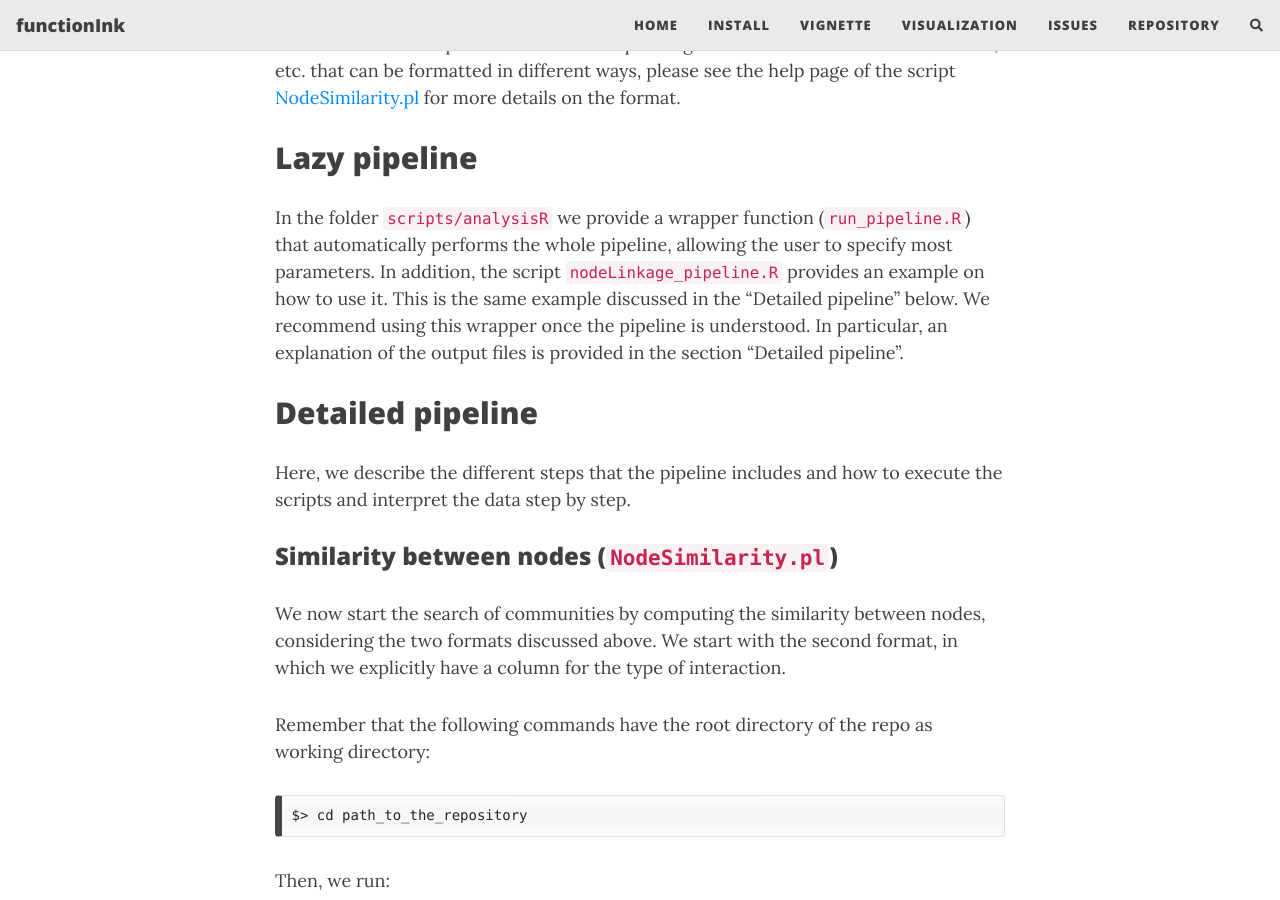
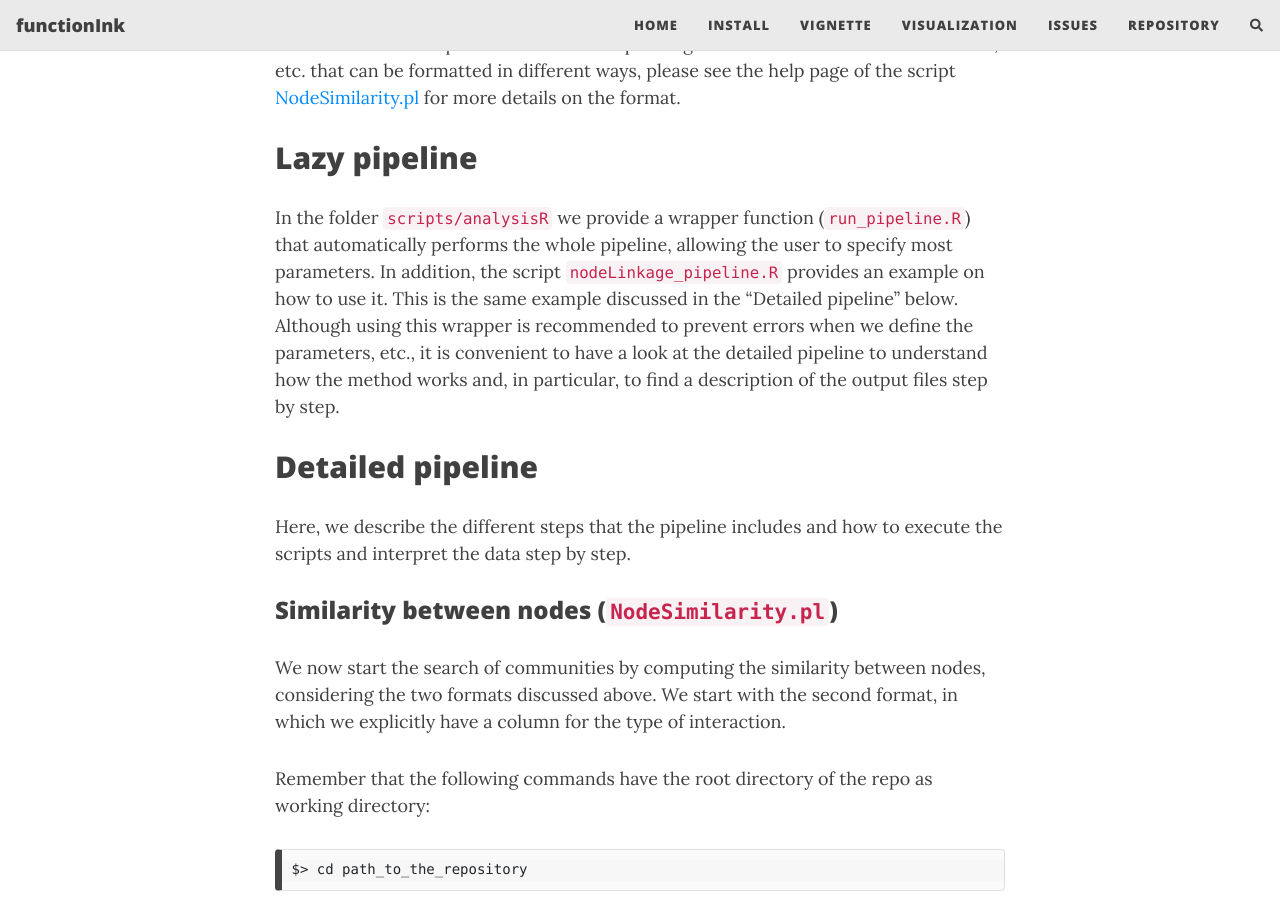
Before and after one commit to apascualgarcia/functionInk, a Jekyll site: the page built from docs/_pages/Vignette.md, in a window 1280 px wide and 900 px high, scrolled down 2231 px. Built offline with Jekyll 4.4.1, drawn with Linux system fonts in a browser that asks for light colours; nearby versions of some CDN libraries; comment, search, counter and statistics services are not loaded.

Commit message:
rephrase lazy paragraph

```diff
--- a/docs/_pages/Vignette.md
+++ b/docs/_pages/Vignette.md
@@ -74,7 +74,7 @@ There are more complicated situations depending on whether the network is direct
 <a name="lazy-pipeline"></a>
 ## Lazy pipeline
 
-In the folder `scripts/analysisR` we provide a wrapper function (`run_pipeline.R`) that automatically performs the whole pipeline, allowing the user to specify most parameters. In addition, the script `nodeLinkage_pipeline.R` provides an example on how to use it. This is the same example discussed in the "Detailed pipeline" below. We recommend using this wrapper once the pipeline is understood. In particular, an explanation of the output files is provided in the section "Detailed pipeline".
+In the folder `scripts/analysisR` we provide a wrapper function (`run_pipeline.R`) that automatically performs the whole pipeline, allowing the user to specify most parameters. In addition, the script `nodeLinkage_pipeline.R` provides an example on how to use it. This is the same example discussed in the "Detailed pipeline" below. Although using this wrapper is recommended to prevent errors when we define the parameters, etc., it is convenient to have a look at the detailed pipeline to understand how the method works and, in particular, to find a description of the output files step by step.
 
 <a name="detailed-pipeline"></a>
 ## Detailed pipeline
```
